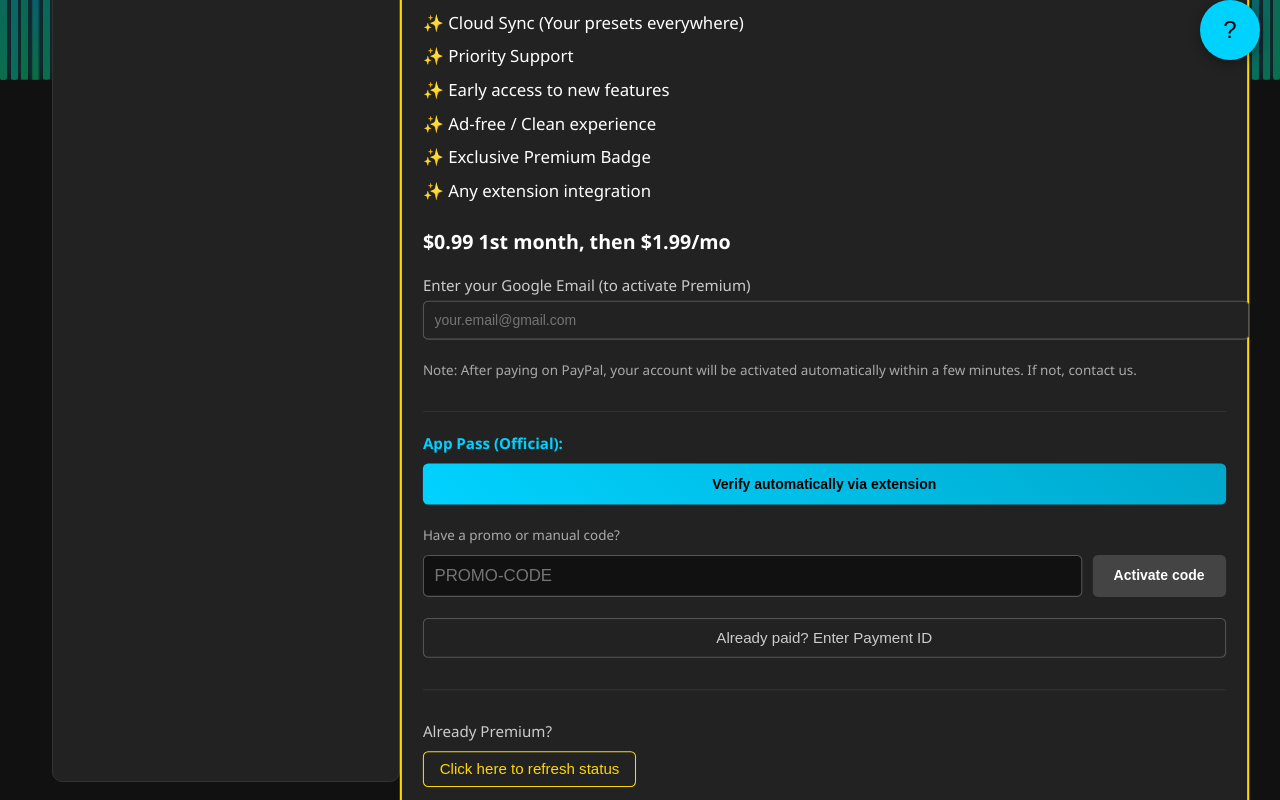
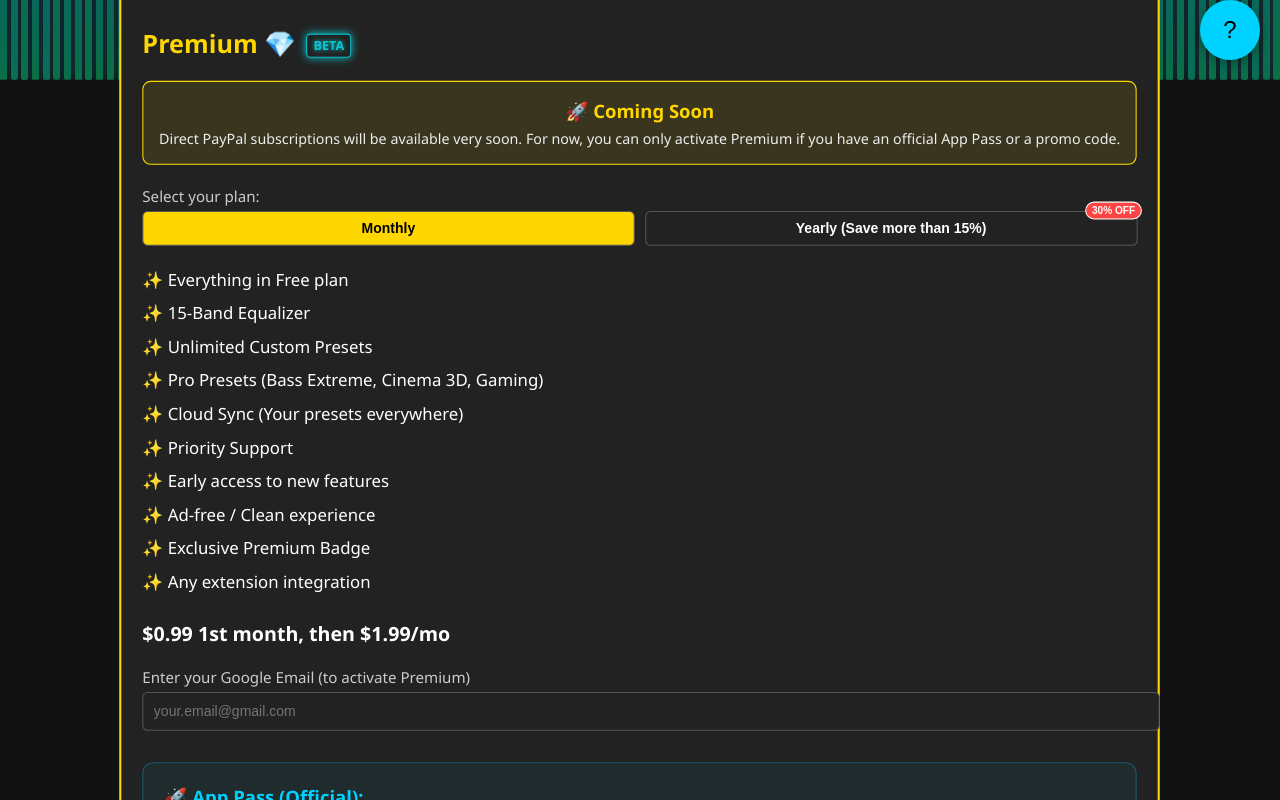
Before and after one commit to nriverqc/Smart-Audio-EQ, a React (Vite) app in the folder web/: page /premium in a window 1280 px wide. Shown: the part 720-1520 px from the top of the page. Built offline with nearby package versions, Linux system fonts and the light colour scheme; no server answers; the HTML template or start-up script is replaced by a standard one.

Commit message:
Highlight App Pass and hide PayPal section in Premium page

```diff
--- a/web/src/pages/Premium.jsx
+++ b/web/src/pages/Premium.jsx
@@ -192,7 +192,7 @@ export default function Premium({ lang }) {
       appPassPlaceholder: 'CÓDIGO-PROMO',
       appPassBtn: 'Activar código',
       comingSoon: 'Próximamente',
-      comingSoonMsg: 'Las suscripciones Premium estarán disponibles muy pronto. Estamos finalizando los últimos detalles de seguridad para tu tranquilidad.'
+      comingSoonMsg: 'Las suscripciones directas con PayPal estarán disponibles muy pronto. Por ahora, solo puedes activar Premium si tienes un App Pass oficial o un código promocional.'
     },
     en: {
       title: 'Unlock the full power',
@@ -239,7 +239,7 @@ export default function Premium({ lang }) {
       appPassPlaceholder: 'PROMO-CODE',
       appPassBtn: 'Activate code',
       comingSoon: 'Coming Soon',
-      comingSoonMsg: 'Premium subscriptions will be available very soon. We are finalizing the last security details for your peace of mind.'
+      comingSoonMsg: 'Direct PayPal subscriptions will be available very soon. For now, you can only activate Premium if you have an official App Pass or a promo code.'
     },
     pt: {
       title: 'Desbloqueie todo o poder',
@@ -272,7 +272,7 @@ export default function Premium({ lang }) {
       buyLabel: 'Pagar com PayPal',
       processingLabel: 'Processando...',
       loadingLabel: 'Carregando formulário de pagamento...',
-      emailLabel: 'Insira seu e-mail do Google (para ativar o Premium)',
+      emailLabel: 'Insira seu e-mail do Google (para activar o Premium)',
       emailPlaceholder: 'seu.email@gmail.com',
       successMessage: 'Pagamento bem-sucedido! Sua licença Premium foi ativada.',
       errorMessage: 'Houve um erro ao processar o pagamento.',
@@ -286,7 +286,7 @@ export default function Premium({ lang }) {
       appPassPlaceholder: 'CÓDIGO-PROMO',
       appPassBtn: 'Ativar código',
       comingSoon: 'Em breve',
-      comingSoonMsg: 'As assinaturas Premium estarão disponíveis em breve. Estamos finalizando os últimos detalhes de segurança para sua tranquilidade.'
+      comingSoonMsg: 'As assinaturas diretas com o PayPal estarão disponíveis em breve. Por enquanto, você só pode ativar o Premium se tiver um App Pass oficial ou um código promocional.'
     },
     de: {
       title: 'Schalte die volle Leistung frei',
@@ -333,7 +333,7 @@ export default function Premium({ lang }) {
       appPassPlaceholder: 'PROMO-CODE',
       appPassBtn: 'Code aktivieren',
       comingSoon: 'Demnächst',
-      comingSoonMsg: 'Premium-Abonnements werden in Kürze verfügbar sein. Wir schließen die letzten Sicherheitsdetails für Ihre Sicherheit ab.'
+      comingSoonMsg: 'Direkte PayPal-Abonnements werden in Kürze verfügbar sein. Derzeit können Sie Premium nur aktivieren, wenn Sie einen offiziellen App Pass oder einen Promo-Code haben.'
     },
   };
 
@@ -595,18 +595,27 @@ export default function Premium({ lang }) {
                   </div>}
               </div>
 
-              {/* PAYPAL */}
+              {/* PAYPAL SECTION (HIDDEN FOR NOW) */}
+              {/*
               <div style={{marginTop: '20px'}}>
                   <div id="paypal-button-container"></div>
                   <p style={{fontSize: '0.8rem', color: '#aaa', marginTop: '10px'}}>
                       {t.paypalNote}
                   </p>
               </div>
+              */}
 
               {/* APP PASS SECTION */}
-              <div style={{marginTop: '30px', borderTop: '1px solid #333', paddingTop: '20px', textAlign: 'left'}}>
-                  <label style={{display: 'block', marginBottom: '10px', fontSize: '0.9rem', color: '#00d2ff', fontWeight: 'bold'}}>
-                      {t.appPassLabel}
+              <div style={{
+                  marginTop: '30px',
+                  border: '1px solid rgba(0, 210, 255, 0.3)',
+                  padding: '20px',
+                  borderRadius: '10px',
+                  background: 'rgba(0, 210, 255, 0.05)',
+                  textAlign: 'left'
+              }}>
+                  <label style={{display: 'block', marginBottom: '15px', fontSize: '1.1rem', color: '#00d2ff', fontWeight: 'bold'}}>
+                      🚀 {t.appPassLabel}
                   </label>
                   <button
                       onClick={requestExtensionAppPassCheck}
```
